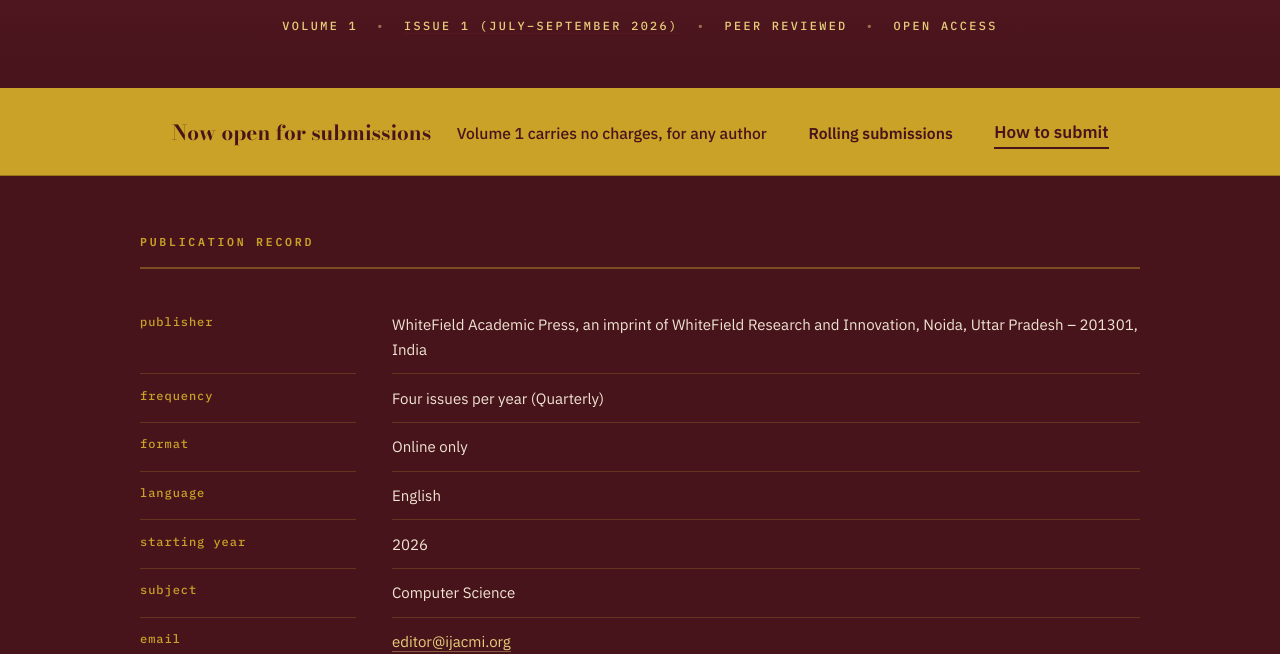
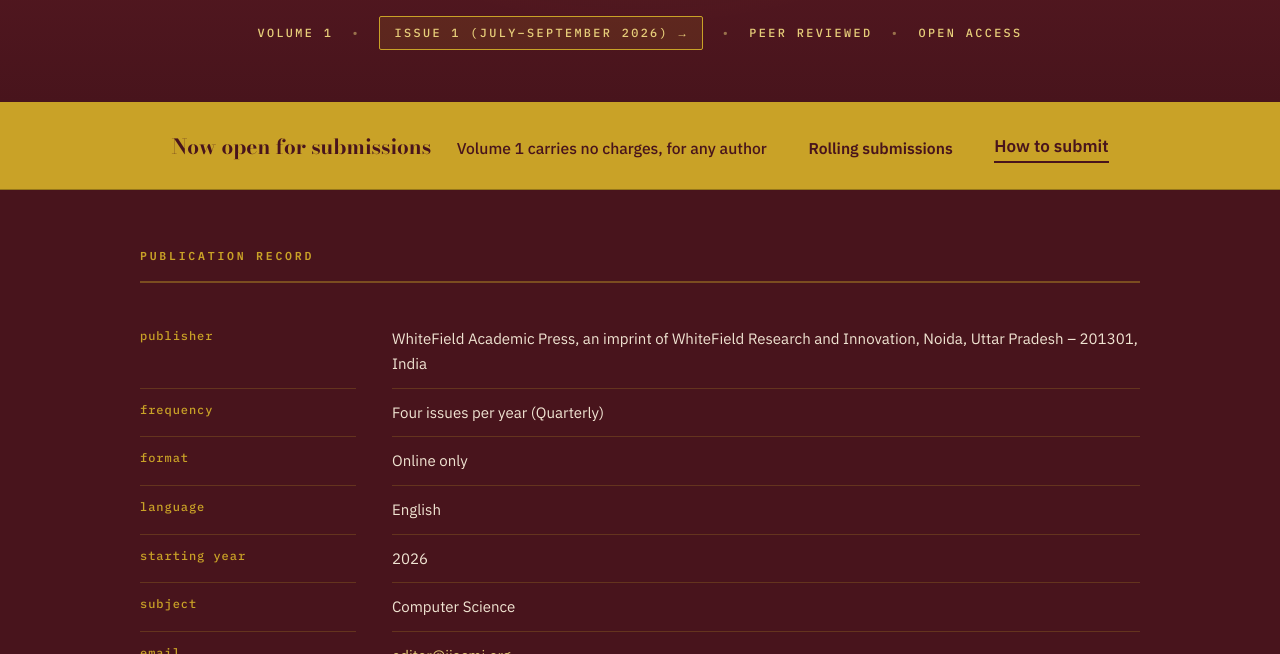
Before and after one commit to prakhargautam-ggits/ijacmi, a plain HTML site: page index.html in a window 1280 px wide. Shown: the part 446-1100 px from the top of the page. Drawn offline with nearby package versions, Linux system fonts and the light colour scheme.

Commit message:
Home: style issue link as a button

```diff
--- a/index.html
+++ b/index.html
@@ -39,7 +39,7 @@
       <span>Machine Intelligence</span>
     </h1>
     <div class="foil-rule"></div>
-    <p class="mh-meta">Volume 1 <i>&bull;</i> <a href="archives.html" style="color:inherit;">Issue 1 (July&ndash;September 2026)</a> <i>&bull;</i> Peer Reviewed <i>&bull;</i> Open Access</p>
+    <p class="mh-meta">Volume 1 <i>&bull;</i> <a class="mh-issue" href="archives.html">Issue 1 (July&ndash;September 2026) &rarr;</a> <i>&bull;</i> Peer Reviewed <i>&bull;</i> Open Access</p>
   </div>
 </header>
 
--- a/style.css
+++ b/style.css
@@ -86,6 +86,9 @@ a:hover{border-bottom-color:var(--oxblood);}
   letter-spacing:.2em;text-transform:uppercase;color:var(--brass-lt);margin:1.5rem 0 0;
 }
 .mh-meta i{font-style:normal;color:rgba(231,206,122,.5);padding:0 .55rem;}
+.mh-issue{display:inline-block;padding:.38rem .9rem;border:1px solid var(--brass);border-radius:2px;
+  color:var(--brass-lt);text-decoration:none;background:rgba(201,162,39,.12);transition:background .2s,color .2s;}
+.mh-issue:hover,.mh-issue:focus-visible{background:var(--brass);color:var(--oxblood-deep);}
 
 /* ---------- compact page banner (interior) ---------- */
 .banner{
```
